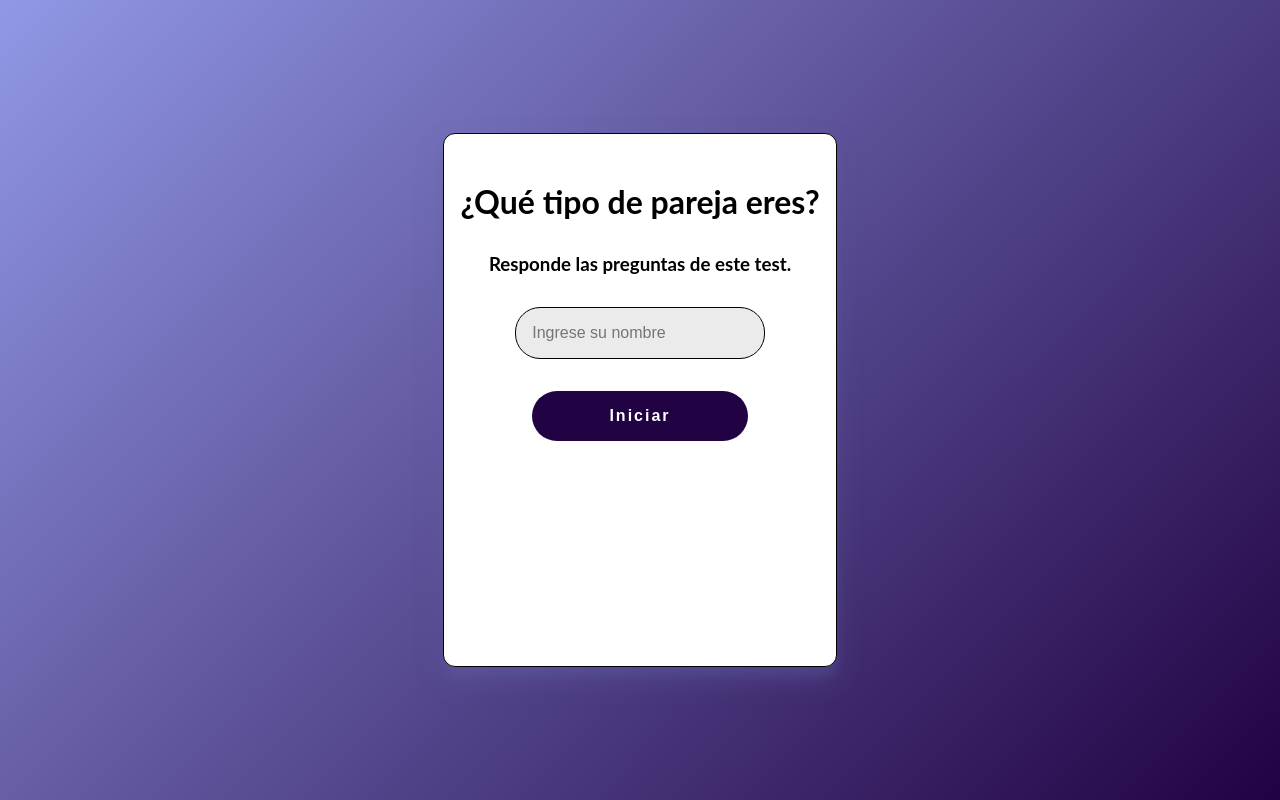
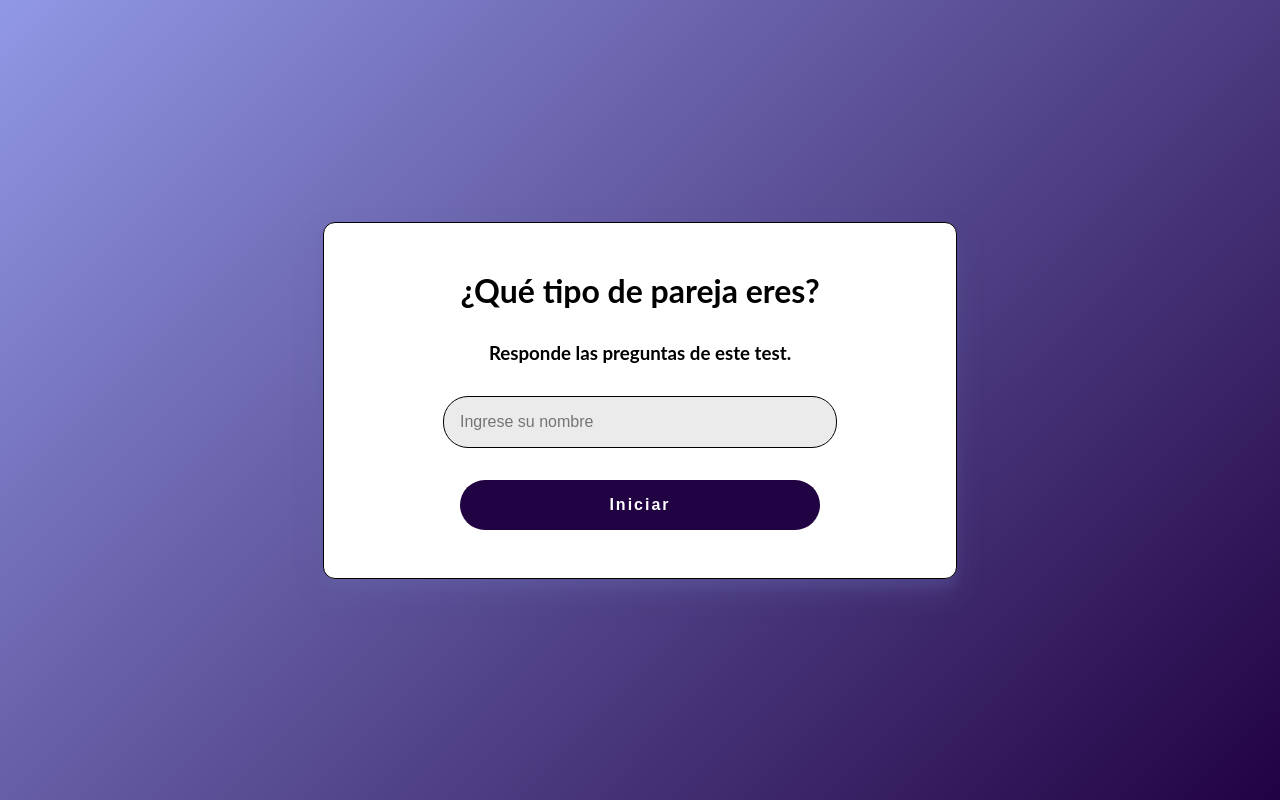
Before and after one commit to lambdaily/Personality-test, a React (Vite) app: page / in a window 1280 px wide. Built offline with nearby package versions, Linux system fonts and the light colour scheme; a web font is replaced by a local one.

Commit message:
sin height para ver mejor el finalpage

```diff
--- a/src/Components/card.css
+++ b/src/Components/card.css
@@ -1,6 +1,6 @@
 .card {
-  height: 500px;
-  /* width: 600px; */
+  /* height: 500px; */
+  width: 600px;
   background-color: #fff;
   padding: 1rem;
   box-shadow: 0 14px 28px rgba(102, 103, 171, 0.25),
```
